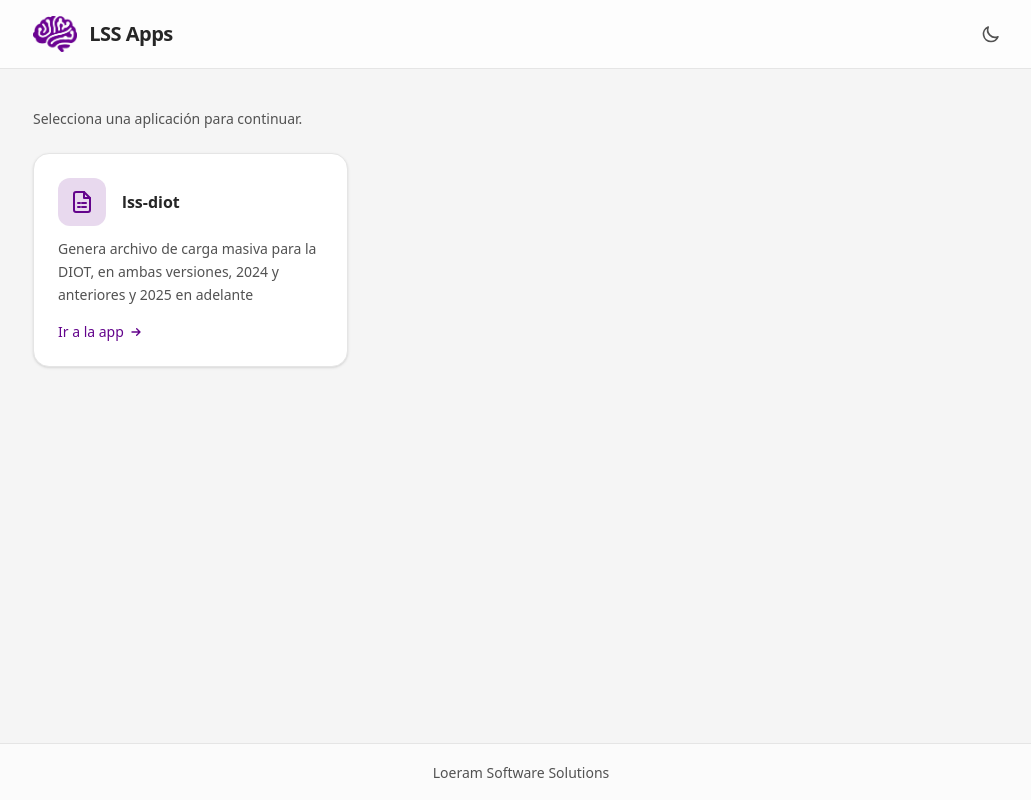
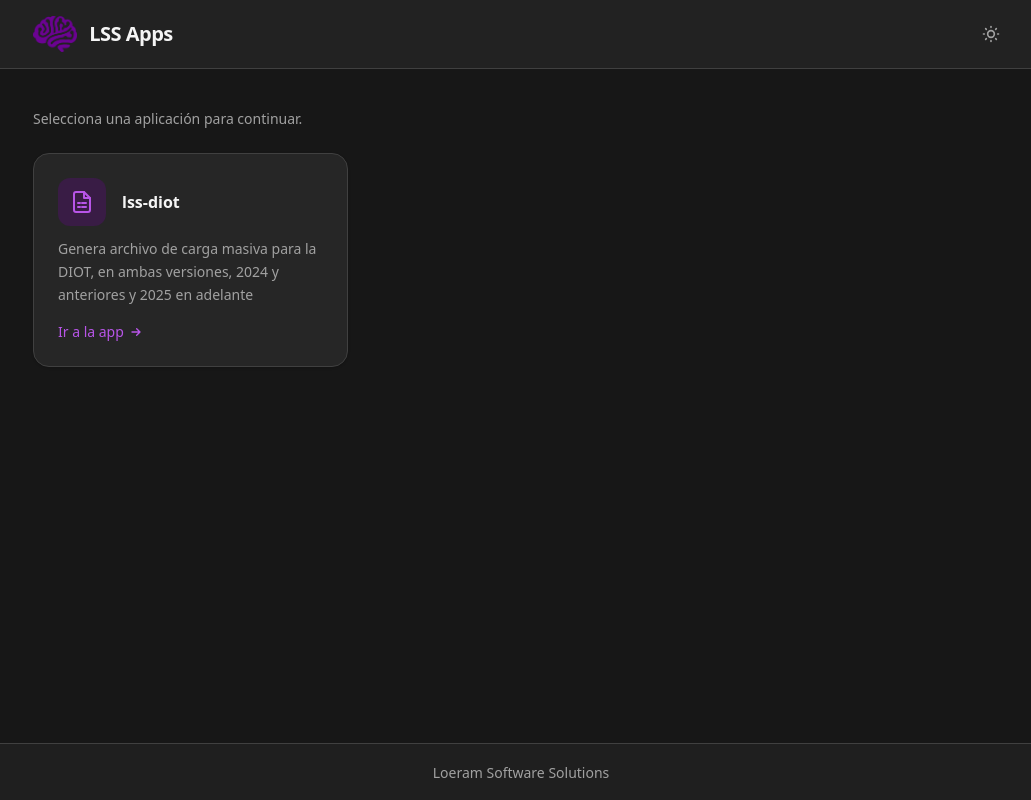
Before and after one commit to luislui/lss-main, a React (Vite) app: page / in a window 1280 px wide. Shown: the whole page, without its empty margins (119-1150 px from the left). Built offline with nearby package versions, Linux system fonts and the light colour scheme.

Commit message:
Se hacen mejoras en el tema

```diff
--- a/src/App.tsx
+++ b/src/App.tsx
@@ -1,6 +1,7 @@
 import { useState, useEffect } from 'react'
 import logoShort from './assets/logo_loeram_short.png'
 import logoFavicon from './assets/logo_loeram_favicon.png'
+import { LSS_THEME_STORAGE_KEY, LSS_THEME_DARK, LSS_THEME_LIGHT } from './utils/themeStorage'
 import './App.css'
 
 const apps = [
@@ -38,19 +39,19 @@ function DiotIcon({ className }: { className?: string }) {
 function App() {
   const [dark, setDark] = useState(() => {
     if (typeof window === 'undefined') return true
-    const stored = localStorage.getItem('lss-theme')
-    if (stored) return stored === 'dark'
-    return window.matchMedia('(prefers-color-scheme: dark)').matches
+    const stored = localStorage.getItem(LSS_THEME_STORAGE_KEY)
+    if (stored) return stored === LSS_THEME_DARK
+    return true // tema oscuro por defecto en este proyecto
   })
 
   useEffect(() => {
     const root = document.documentElement
     if (dark) {
       root.classList.add('dark')
-      localStorage.setItem('lss-theme', 'dark')
+      localStorage.setItem(LSS_THEME_STORAGE_KEY, LSS_THEME_DARK)
     } else {
       root.classList.remove('dark')
-      localStorage.setItem('lss-theme', 'light')
+      localStorage.setItem(LSS_THEME_STORAGE_KEY, LSS_THEME_LIGHT)
     }
   }, [dark])
 
--- /dev/null
+++ b/src/utils/themeStorage.ts
@@ -0,0 +1,8 @@
+/**
+ * Clave compartida en localStorage para tema claro/oscuro.
+ * Misma clave en lss-main, lss-diot y demás apps LSS para congruencia.
+ */
+export const LSS_THEME_STORAGE_KEY = 'lss-theme'
+
+export const LSS_THEME_DARK = 'dark'
+export const LSS_THEME_LIGHT = 'light'
```
